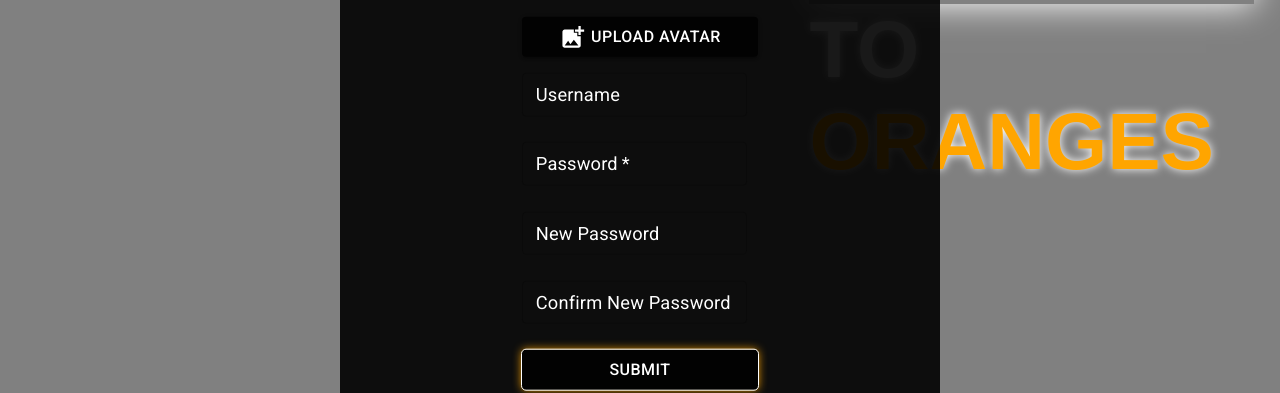
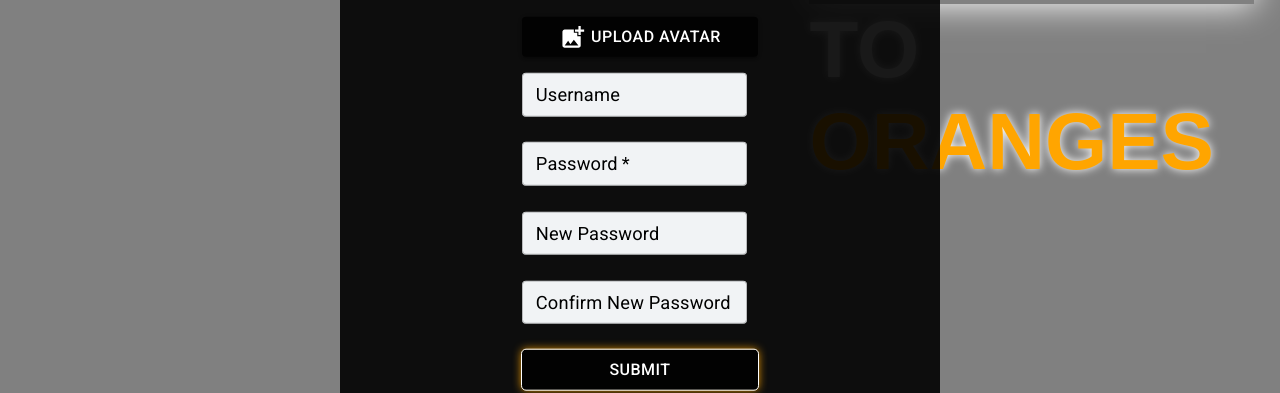
Before and after one commit to ph-castle/apples2oranges, a React (Create React App) app: page /user/edit in a window 1280 px wide. Shown: the part 264-657 px from the top of the page. Built offline with nearby package versions, Linux system fonts and the light colour scheme; no server answers; what boardgame.io would draw is missing.

Commit message:
fix coloring of input labels and typography for edit profile page

```diff
--- a/src/features/Header.js
+++ b/src/features/Header.js
@@ -50,7 +50,7 @@ const Header = ({ user, setUser }) => {
     <AppBar position="static">
       <Container maxWidth="xl">
         <Toolbar disableGutters>
-          <Link to={'/home'} style={{ textDecoration: 'none', color: 'white' }}>
+          <Link to={'/'} style={{ textDecoration: 'none', color: 'white' }}>
             <Box display="flex" justifyContent="center" alignItems="center">
               <Box
                 sx={{
@@ -67,7 +67,7 @@ const Header = ({ user, setUser }) => {
                 variant="h6"
                 noWrap
                 component="a"
-                href="/home"
+                href="/"
                 sx={{
                   mr: 2,
                   display: { xs: 'none', md: 'flex' },
@@ -140,7 +140,7 @@ const Header = ({ user, setUser }) => {
             variant="h7"
             noWrap
             component="a"
-            href=""
+            href="/"
             sx={{
               mr: 2,
               display: { xs: 'flex', md: 'none' },
@@ -152,7 +152,7 @@ const Header = ({ user, setUser }) => {
             }}
           >
             <Link
-              to={'/home'}
+              to={'/'}
               style={{ textDecoration: 'none', color: 'white' }}
             >
               Apples 2 Oranges
@@ -239,10 +239,11 @@ const Header = ({ user, setUser }) => {
                             username: '',
                             avatar: null,
                           });
-                          navigate('/home');
+                          navigate('/');
                           handleCloseUserMenu();
                           break;
                         default:
+                          navigate("*");
                           console.log('invalid page');
                       }
                     }}
--- a/src/features/login/EditProfile.jsx
+++ b/src/features/login/EditProfile.jsx
@@ -6,11 +6,11 @@ import Box from '@mui/material/Box';
 import Button from '@mui/material/Button';
 import FormControl from '@mui/material/FormControl';
 import FormHelperText from '@mui/material/FormHelperText';
-import InputLabel from '@mui/material/InputLabel';
-import OutlinedInput from '@mui/material/OutlinedInput';
+//import InputLabel from '@mui/material/InputLabel';
+//import OutlinedInput from '@mui/material/OutlinedInput';
 import Avatar from '@mui/material/Avatar';
 import AddPhotoAlternateIcon from '@mui/icons-material/AddPhotoAlternate';
-import { StyledButton } from '../../styles/createUserPageStyles';
+import { StyledButton, StyledOutlineInput, StyledInputLabel } from '../../styles/createUserPageStyles';
 import { Heading } from '../../styles/globalStyles';
 export default function EditProfile({ user, setUser }) {
   const [username, setUsername] = useState(user.username);
@@ -211,8 +211,8 @@ export default function EditProfile({ user, setUser }) {
         </FormControl>
         <br />
         <FormControl sx={{ width: '25ch', mt: '1rem' }}>
-          <InputLabel size="small">Username</InputLabel>
-          <OutlinedInput
+          <StyledInputLabel size="small">Username</StyledInputLabel>
+          <StyledOutlineInput
             type="text"
             value={username}
             required
@@ -229,10 +229,10 @@ export default function EditProfile({ user, setUser }) {
         </FormControl>
         <br />
         <FormControl sx={{ width: '25ch' }}>
-          <InputLabel required size="small">
+          <StyledInputLabel required size="small">
             Password
-          </InputLabel>
-          <OutlinedInput
+          </StyledInputLabel>
+          <StyledOutlineInput
             type="password"
             value={oldPassword}
             required
@@ -249,8 +249,8 @@ export default function EditProfile({ user, setUser }) {
         </FormControl>
         <br />
         <FormControl sx={{ width: '25ch' }}>
-          <InputLabel size="small">New Password</InputLabel>
-          <OutlinedInput
+          <StyledInputLabel size="small">New Password</StyledInputLabel>
+          <StyledOutlineInput
             type="password"
             value={newPassword}
             onChange={(e) => setNewPassword(e.target.value)}
@@ -262,8 +262,8 @@ export default function EditProfile({ user, setUser }) {
         </FormControl>
         <br />
         <FormControl sx={{ width: '25ch' }}>
-          <InputLabel size="small">Confirm New Password</InputLabel>
-          <OutlinedInput
+          <StyledInputLabel size="small">Confirm New Password</StyledInputLabel>
+          <StyledOutlineInput
             type="password"
             value={newPassword2}
             onChange={(e) => setNewPassword2(e.target.value)}
```
